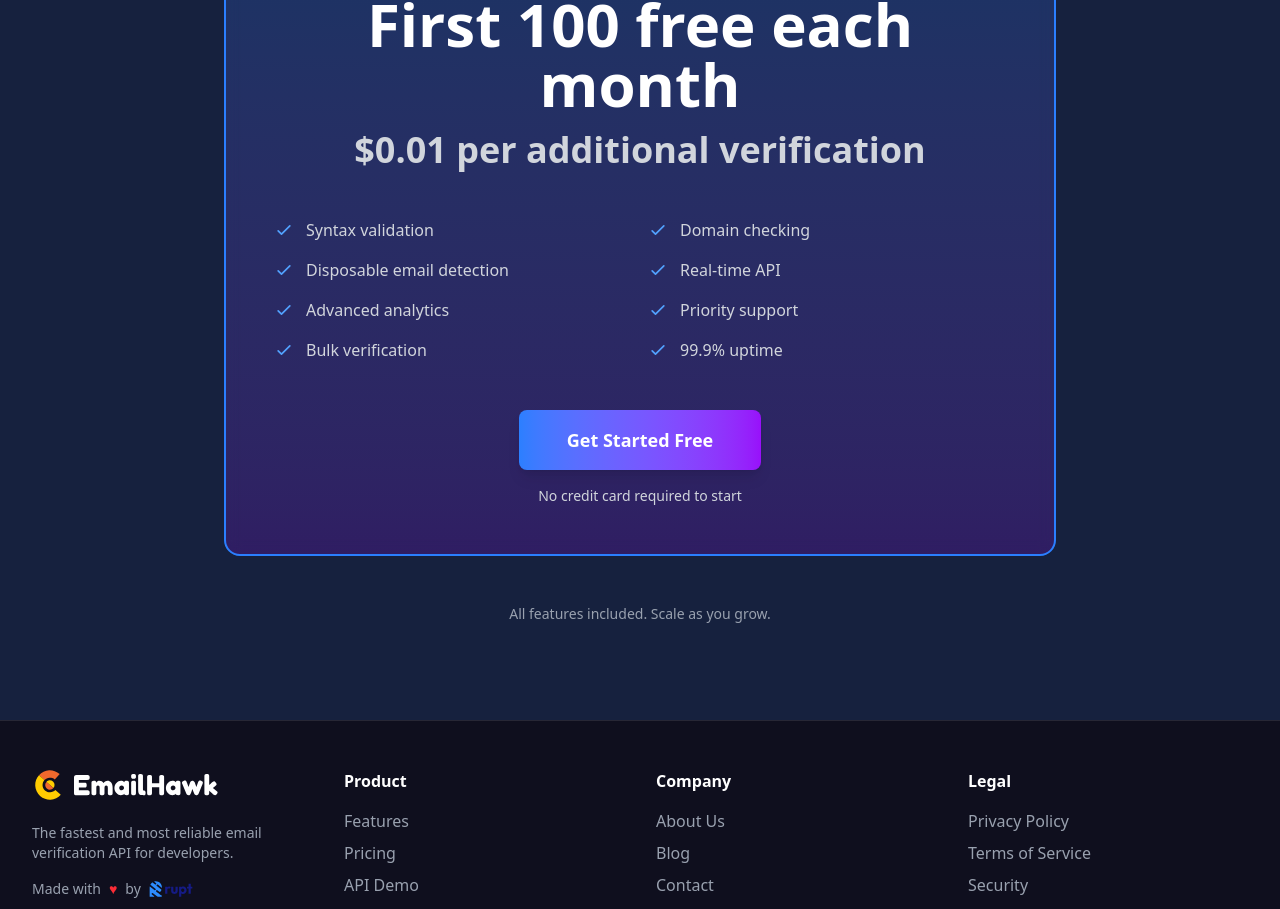
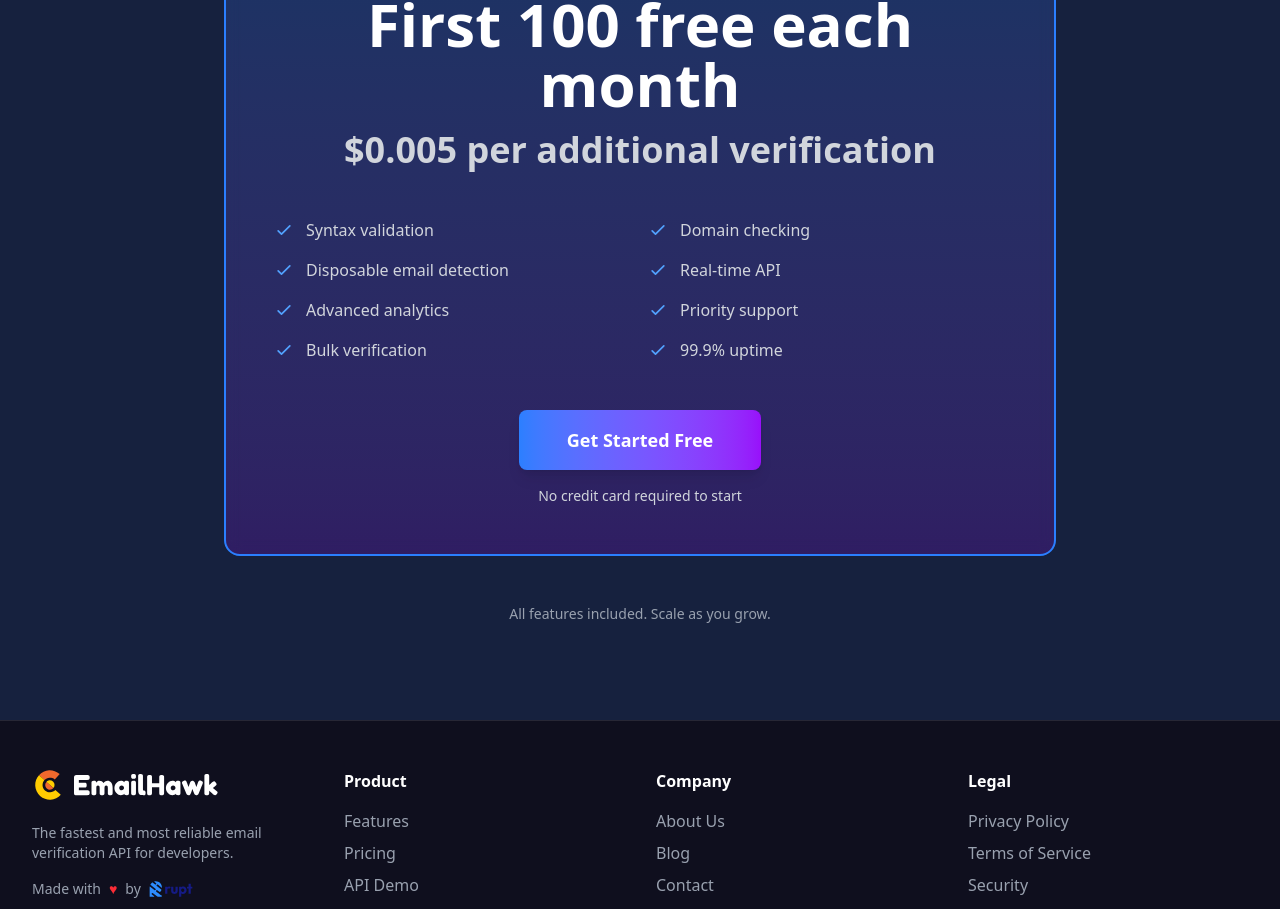
Before and after one commit to getrupt/emailhawk, a React (Vite) app in the folder marketing/: page / in a window 1280 px wide. Shown: the part 3396-4305 px from the top of the page. Built offline with nearby package versions, Linux system fonts and the light colour scheme.

Commit message:
Update pricing & Env variables (#16)
* added real api tester

* added real api tester

* added real api tester

* added real api tester

```diff
--- a/marketing/src/components/Pricing.tsx
+++ b/marketing/src/components/Pricing.tsx
@@ -31,7 +31,7 @@ export function Pricing() {
               First 100 free each month
             </div>
             <div className="text-4xl font-bold text-gray-300">
-              $0.01 per additional verification
+              $0.005 per additional verification
             </div>
           </div>
 
```
Also changed, not shown: 1 other file (tests, documents, lock files or other folders).
